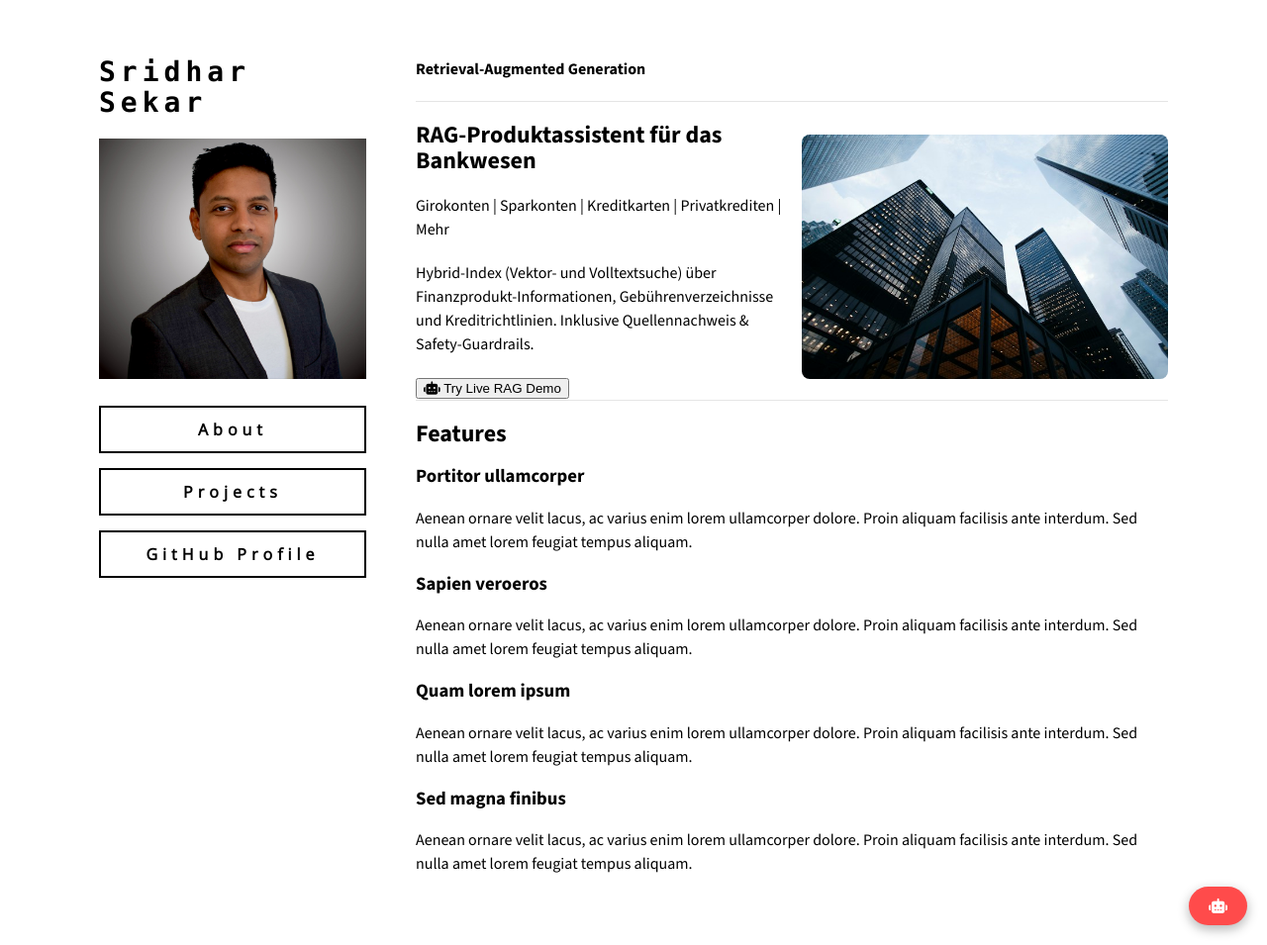
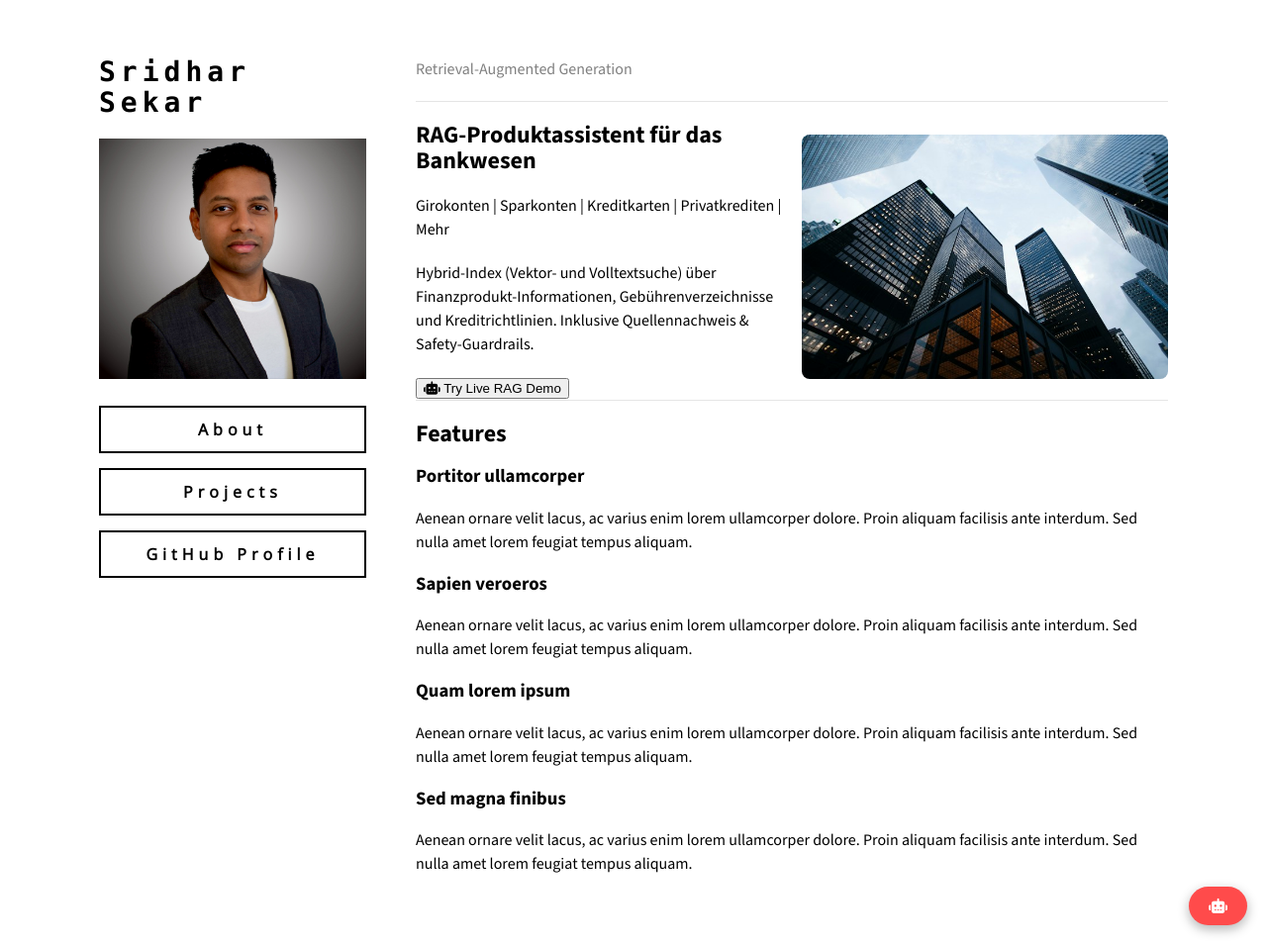
Before and after one commit to sridhar-portfolio/sridhar-portfolio.github.io, a Jekyll site: the page built from docs/rag_chatbot.md, in a window 1280 px wide and 955 px high. Shown: the whole window at 99% size. Built offline with Jekyll 4.4.1, drawn with Linux system fonts in a browser that asks for light colours; our own code applies the rules of GitHub Pages for plain Markdown files; the repository's description, which GitHub fills in, is left out.

Commit message:
Update rag_chatbot.md

```diff
--- a/docs/rag_chatbot.md
+++ b/docs/rag_chatbot.md
@@ -1,4 +1,4 @@
-#### Retrieval-Augmented Generation
+<div><p style="color: gray; bottom: 20px;"> Retrieval-Augmented Generation</p></div>
 ---
 <div style="display: flex; flex-wrap: wrap; gap: 20px; align-items: center;">
 
```
